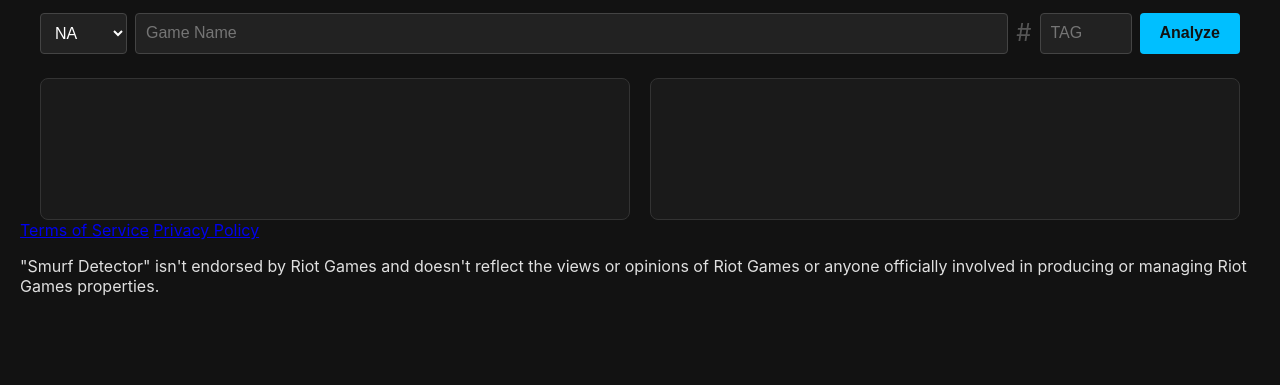
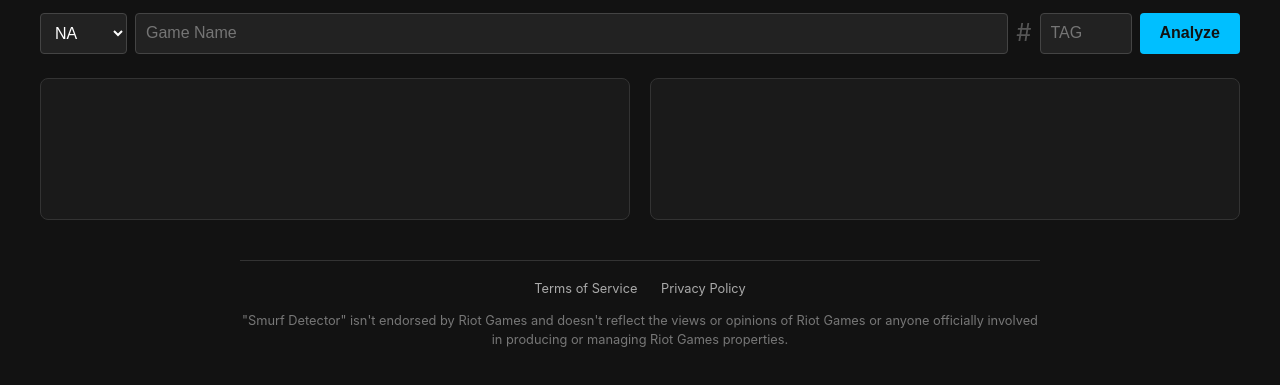
Before and after one commit to Sa1yr/smurf, a website: page index.html in a window 1280 px wide. Shown: the part 125-510 px from the top of the page. Drawn offline with Linux system fonts and the light colour scheme.

Commit message:
Update style.css

```diff
--- a/style.css
+++ b/style.css
@@ -71,7 +71,6 @@ button:hover {
     background-color: #009acd;
 }
 
-/* --- NEW GRID LAYOUT --- */
 #resultsGrid {
     display: grid;
     grid-template-columns: 1fr; /* One column on mobile */
@@ -79,7 +78,6 @@ button:hover {
     text-align: left;
 }
 
-/* Two columns on larger screens */
 @media (min-width: 900px) {
     #resultsGrid {
         grid-template-columns: 1fr 1fr;
@@ -94,10 +92,7 @@ button:hover {
     min-height: 100px;
     line-height: 1.8;
 }
-/* --- END NEW GRID LAYOUT --- */
 
-
-/* --- NEW: op.gg icon link --- */
 .opgg-link {
     font-size: 0.8rem;
     color: #777;
@@ -114,7 +109,6 @@ button:hover {
     color: #aaa;
 }
 
-/* --- NEW: Duo partner re-search link --- */
 .duo-link {
     font-weight: bold;
     color: #00bfff;
@@ -156,19 +150,18 @@ li {
     color: #888;
     font-style: italic;
     text-align: center;
-    grid-column: 1 / -1; /* Span full width if in grid */
+    grid-column: 1 / -1;
 }
 .error {
     color: #F44336;
     font-weight: bold;
     text-align: center;
-    grid-column: 1 / -1; /* Span full width if in grid */
+    grid-column: 1 / -1;
 }
 
-/* --- NEW: Mastery List Styles --- */
 #masterySearch {
     width: 100%;
-    box-sizing: border-box; /* Fixes padding issues */
+    box-sizing: border-box;
     padding: 8px;
     margin-bottom: 10px;
     background-color: #333;
@@ -180,7 +173,7 @@ li {
 #masteryList {
     max-height: 400px;
     overflow-y: auto;
-    padding-right: 10px; /* For scrollbar */
+    padding-right: 10px;
 }
 
 .mastery-item {
@@ -194,7 +187,6 @@ li {
     font-weight: bold;
 }
 
-/* Color coding */
 .mastery-0 {
     background-color: #4a2d2d;
     color: #f44336;
@@ -205,5 +197,30 @@ li {
 }
 .mastery-high {
     background-color: #2f4a2d;
-    color: #4CAF50;
+    color: #4CAF5T0;
 }
+
+/* --- NEW: Footer Style --- */
+footer {
+    text-align: center;
+    margin-top: 40px;
+    padding-top: 20px;
+    border-top: 1px solid #333;
+    color: #777;
+    font-size: 0.8rem;
+    max-width: 800px;
+    margin-left: auto;
+    margin-right: auto;
+}
+footer a {
+    color: #aaa;
+    text-decoration: none;
+    margin: 0 10px;
+}
+footer a:hover {
+    text-decoration: underline;
+}
+footer p {
+    margin-top: 15px;
+    line-height: 1.5;
+}
```
